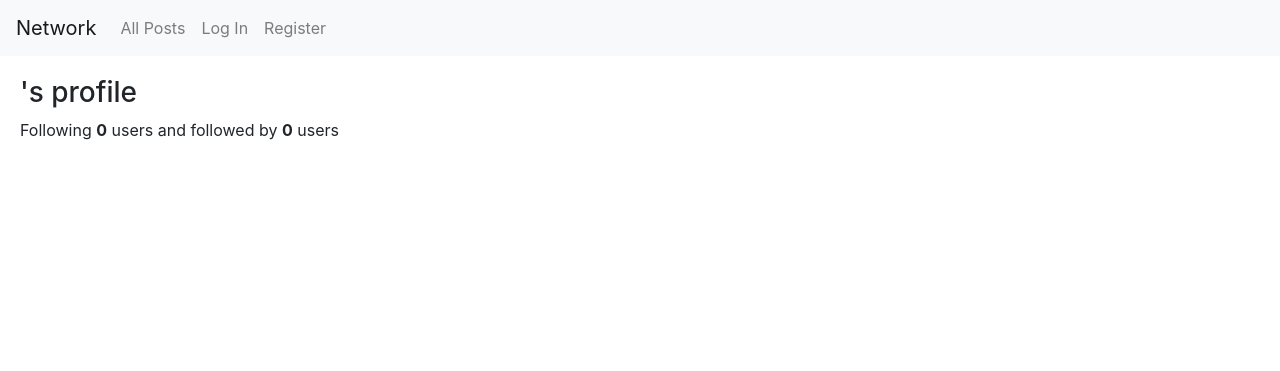
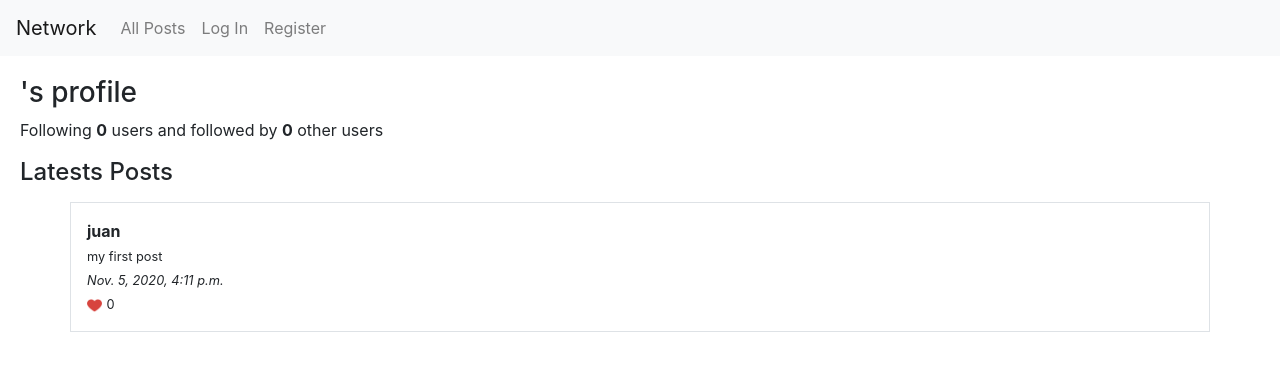
Before and after one commit to eldocbrown/cs50w-project4-network, a Django app: page /profile/juan in a window 1280 px wide. Shown: the top 371 px of the page. Run offline with Django 3.2, Linux system fonts and the light colour scheme; data comes from the database, SQL or seed files in the repository; some libraries are stand-ins or nearby versions.

Commit message:
Latest posts in profile page

```diff
--- a/network/templates/network/index.html
+++ b/network/templates/network/index.html
@@ -10,8 +10,8 @@
           <small>{{ p.message }}</small><br>
           <small><i>{{ p.created_at }}</i></small><br>
           <!-- TODO: Count likes -->
-          <!-- TODO: If logged in, add like action -->
-          <img id="postLikesheart" src="static/network/image/heart.png">&nbsp;<small>0</small>
+          <!-- TODO: If logged in, and its not my post add like action -->
+          <img id="postLikesheart" src="/static/network/image/heart.png">&nbsp;<small>0</small>
         </div>
       {% empty %}
       No posts
--- a/network/templates/network/profile.html
+++ b/network/templates/network/profile.html
@@ -3,5 +3,20 @@
 
 {% block body %}
   <h3>{{ request.user.username }}'s profile</h3>
-  <p>Following <strong>{{ followingCount }}</strong> users and followed by <strong>{{ followersCount }}</strong> users</p>
+  <p>Following <strong>{{ followingCount }}</strong> users and followed by <strong>{{ followersCount }}</strong> other users</p>
+  <div id="user-posts-view">
+    <h4>Latests Posts</h4>
+    {% for p in userPosts %}
+      <div class="container p-3 my-3 border">
+        <strong>{{ p.user }}</strong><br>
+        <small>{{ p.message }}</small><br>
+        <small><i>{{ p.created_at }}</i></small><br>
+        <!-- TODO: Count likes -->
+        <!-- TODO: If logged in, and its not my post add like action -->
+        <img id="postLikesheart" src="/static/network/image/heart.png">&nbsp;<small>0</small>
+      </div>
+    {% empty %}
+    No posts
+    {% endfor %}
+  </div>
 {% endblock %}
--- a/network/views.py
+++ b/network/views.py
@@ -25,12 +25,14 @@
         u = User.objects.get(username=usernamestr)
         followingCount = u.following.count()
         followersCount = u.followers.all().count()
+        userPosts = u.usrPosts.all().order_by("-created_at")
     except Exception as e:
         raise Http404(f"Error while retrieving user data from {usernamestr}")
 
     return render(request, "network/profile.html", {
         "followingCount": followingCount,
-        "followersCount": followersCount
+        "followersCount": followersCount,
+        "userPosts": userPosts
     });
 
 @login_required(login_url="network:login")
```
Also changed, not shown: network/tests.py (+16 -0 lines).
